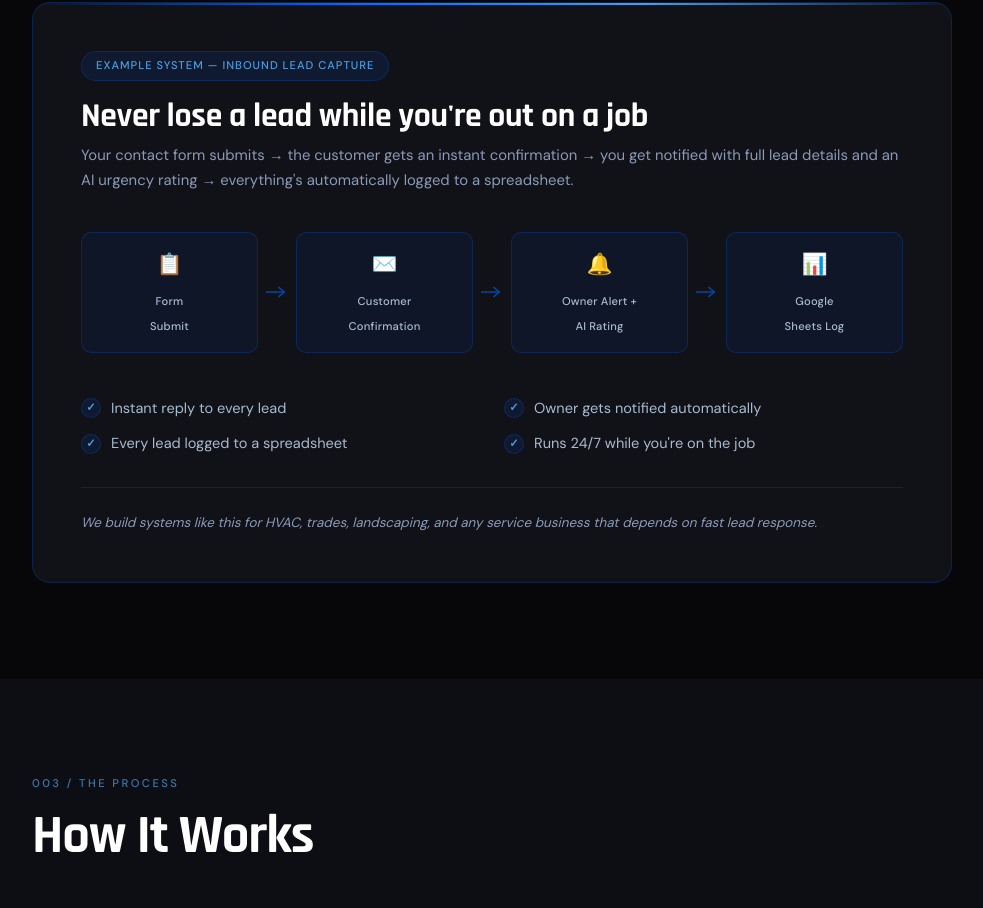
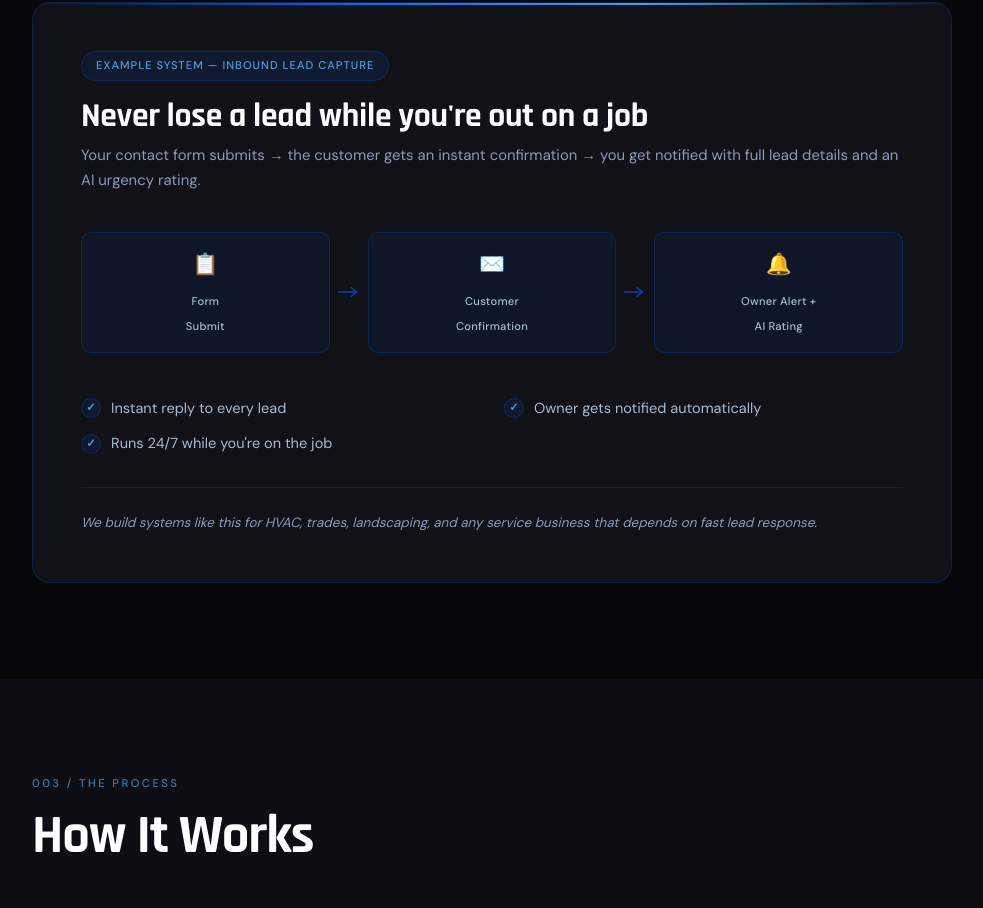
Before and after one commit to cmiklesavage-netizen/cmautomation-website, a plain HTML site: page index.html in a window 1280 px wide. Shown: the part 1704-2612 px from the top of the page, without its empty margins (32-1015 px from the left). Drawn offline with Linux system fonts and the light colour scheme.

Commit message:
Remove Google Sheets references from solution section

```diff
--- a/index.html
+++ b/index.html
@@ -636,7 +636,7 @@
   <div class="sol-card reveal d3">
     <span class="sol-tag">Example System — Inbound Lead Capture</span>
     <h3>Never lose a lead while you're out on a job</h3>
-    <p class="sol-desc">Your contact form submits → the customer gets an instant confirmation → you get notified with full lead details and an AI urgency rating → everything's automatically logged to a spreadsheet.</p>
+    <p class="sol-desc">Your contact form submits → the customer gets an instant confirmation → you get notified with full lead details and an AI urgency rating.</p>
 
     <div class="pipeline">
       <div class="pipe-node">
@@ -657,19 +657,12 @@
         <span class="pipe-icon">🔔</span>
         <span class="pipe-label">Owner Alert +<br>AI Rating</span>
       </div>
-      <div class="pipe-arr">
-        <svg viewBox="0 0 24 14"><line x1="0" y1="7" x2="20" y2="7" stroke="#0066FF" stroke-width="1.6"/><polyline points="14,2 20,7 14,12" stroke="#0066FF" fill="none" stroke-width="1.6" stroke-linecap="round" stroke-linejoin="round"/></svg>
-      </div>
-      <div class="pipe-node">
-        <span class="pipe-icon">📊</span>
-        <span class="pipe-label">Google<br>Sheets Log</span>
-      </div>
     </div>
 
     <div class="sol-bullets">
       <div class="bullet"><span class="bcheck">✓</span> Instant reply to every lead</div>
       <div class="bullet"><span class="bcheck">✓</span> Owner gets notified automatically</div>
-      <div class="bullet"><span class="bcheck">✓</span> Every lead logged to a spreadsheet</div>
+
       <div class="bullet"><span class="bcheck">✓</span> Runs 24/7 while you're on the job</div>
     </div>
 
```
